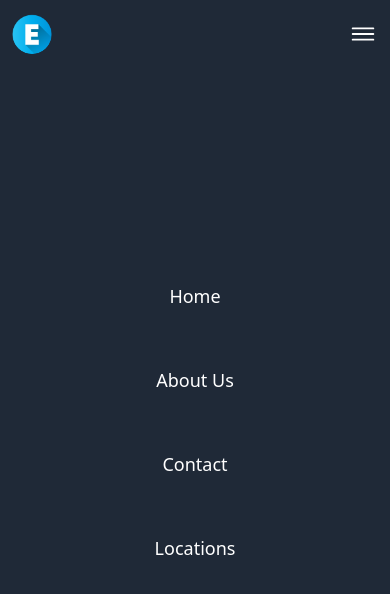
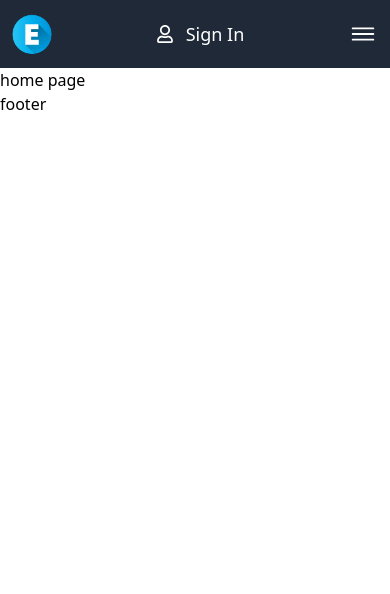
Before and after one commit to Tochukwu-001/early-mart, a Next.js app: page / in a window 390 px wide. Shown: the top 594 px of the page. Built offline with nearby package versions, Linux system fonts and the light colour scheme.

Commit message:
navbar done

```diff
--- /dev/null
+++ b/app/components/Footer.jsx
@@ -0,0 +1,11 @@
+import React from 'react';
+
+const Footer = () => {
+  return (
+    <main>
+        footer
+    </main>
+  )
+}
+
+export default Footer
--- a/app/components/Navbar.jsx
+++ b/app/components/Navbar.jsx
@@ -1,11 +1,14 @@
 "use client";
 import Image from 'next/image';
 import Link from 'next/link';
-import React from 'react';
+import React, { useState } from 'react';
 import { FaRegUser } from "react-icons/fa";
 import { IoMenuOutline } from "react-icons/io5";
+import { IoMdClose } from "react-icons/io";
 
 const Navbar = () => {
+    const [navOpen, setNavOpen] = useState(false);
+
     const navItems = [
         {
             label: "Home",
@@ -34,7 +37,7 @@ const Navbar = () => {
                 className='w-10 h-10 rounded-full z-50'
             />
 
-            <div className='flex items-center gap-10 max-lg:flex-col max-lg:h-dvh max-lg:fixed max-lg:top-0 max-lg:right-0 max-lg:justify-center max-lg:w-full max-lg:bg-gray-800'>
+            <div className={`flex items-center gap-10 max-lg:flex-col max-lg:h-dvh max-lg:fixed max-lg:top-0 max-lg:right-0 max-lg:justify-center max-lg:w-full max-lg:bg-gray-800 ${!navOpen ? "max-lg:translate-x-full" : ""}`}>
                 {
                     navItems.map((item, index) => (
                         <Link key={index} href={item.link} className='text-lg hover:bg-transparent/30 p-2 rounded-md duration-150'>{item.label}</Link>
@@ -49,8 +52,10 @@ const Navbar = () => {
                 </Link>
             </div>
 
-            <button className='text-3xl lg:hidden z-50'>
-                <IoMenuOutline />
+            <button onClick={()=>{setNavOpen(!navOpen)}} className='text-3xl lg:hidden z-50'>
+                {
+                    navOpen ? <IoMdClose/> : <IoMenuOutline />
+                }
             </button>
         </main>
     )
--- a/app/layout.js
+++ b/app/layout.js
@@ -1,6 +1,7 @@
 import localFont from "next/font/local";
 import "./globals.css";
 import Navbar from "./components/Navbar";
+import Footer from "./components/Footer";
 
 const geistSans = localFont({
   src: "./fonts/GeistVF.woff",
@@ -26,6 +27,7 @@ export default function RootLayout({ children }) {
       >
         <Navbar/>
         {children}
+        <Footer/>
       </body>
     </html>
   );
```
